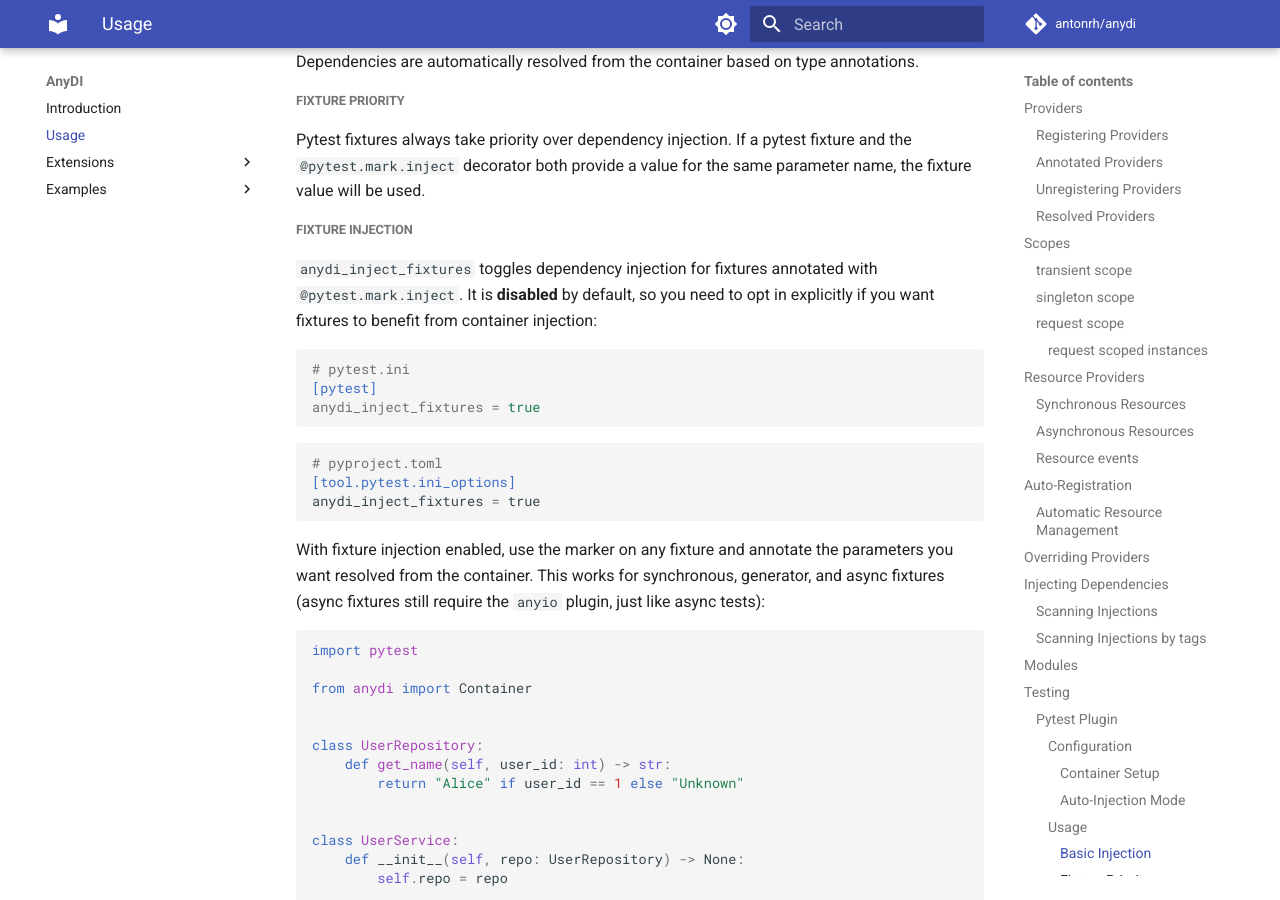
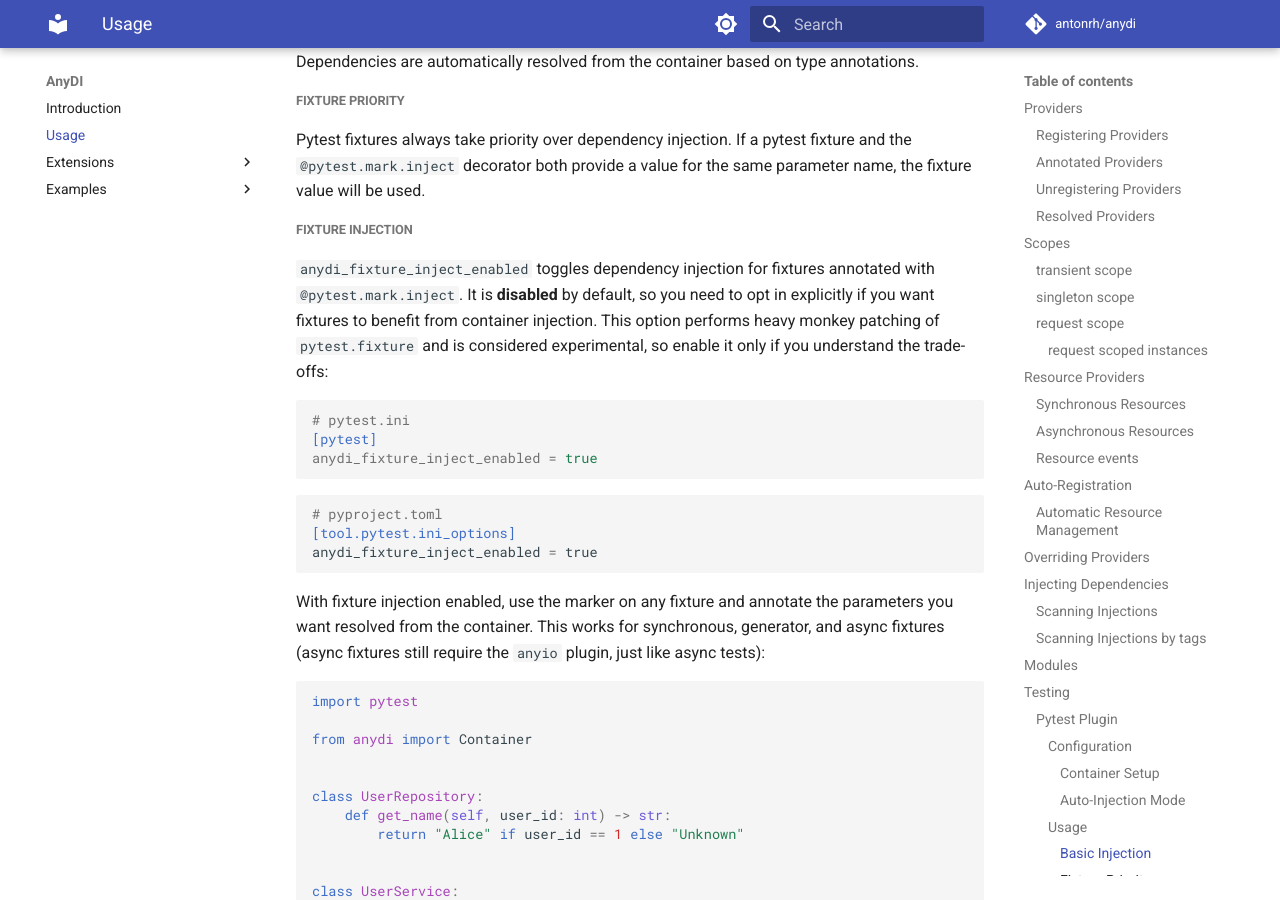
Before and after one commit to antonrh/anydi, an MkDocs documentation site: the page built from docs/usage.md, in a window 1280 px wide and 900 px high, scrolled down 19281 px. Built offline with MkDocs 1.6.1 and Material for MkDocs 9.7.7, drawn with Linux system fonts in a browser that asks for light colours; comment, search, counter and statistics services are not loaded.

Commit message:
Rename anydi_inject_fixtures -> anydi_fixture_inject_enabled

````diff
--- a/docs/usage.md
+++ b/docs/usage.md
@@ -953,18 +953,18 @@ Pytest fixtures always take priority over dependency injection. If a pytest fixt
 
 ##### Fixture Injection
 
-`anydi_inject_fixtures` toggles dependency injection for fixtures annotated with `@pytest.mark.inject`. It is **disabled** by default, so you need to opt in explicitly if you want fixtures to benefit from container injection:
+`anydi_fixture_inject_enabled` toggles dependency injection for fixtures annotated with `@pytest.mark.inject`. It is **disabled** by default, so you need to opt in explicitly if you want fixtures to benefit from container injection. This option performs heavy monkey patching of `pytest.fixture` and is considered experimental, so enable it only if you understand the trade-offs:
 
 ```ini
 # pytest.ini
 [pytest]
-anydi_inject_fixtures = true
+anydi_fixture_inject_enabled = true
 ```
 
 ```toml
 # pyproject.toml
 [tool.pytest.ini_options]
-anydi_inject_fixtures = true
+anydi_fixture_inject_enabled = true
 ```
 
 With fixture injection enabled, use the marker on any fixture and annotate the parameters you want resolved from the container. This works for synchronous, generator, and async fixtures (async fixtures still require the `anyio` plugin, just like async tests):
--- a/pyproject.toml
+++ b/pyproject.toml
@@ -112,7 +112,6 @@ addopts = [
 ]
 xfail_strict = true
 junit_family = "xunit2"
-anydi_inject_fixtures = true
 
 [tool.coverage.report]
 exclude_also = [
````
Also changed, not shown: 2 other files.
